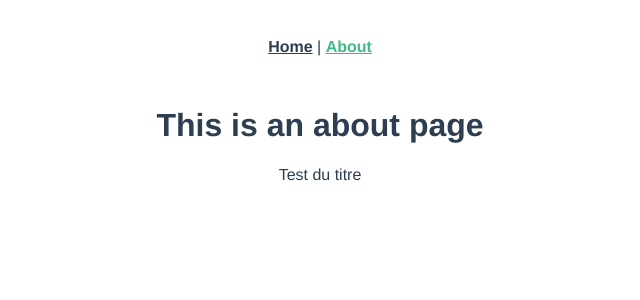
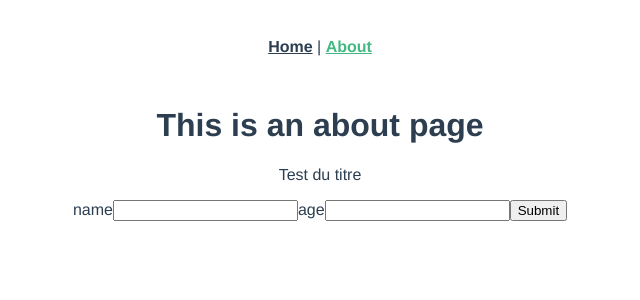
Before and after one commit to Jonathan-Caillon/Site-FromSomewhere, a Vue app in the folder client/: page /about in a window 1280 px wide. Shown: the top 300 px of the page, without its empty margins (320-960 px from the left). Built offline with nearby package versions, Linux system fonts and the light colour scheme; no server answers.

Commit message:
axios post test

```diff
--- a/client/src/views/About.vue
+++ b/client/src/views/About.vue
@@ -2,6 +2,13 @@
   <div class="about">
     <h1>This is an about page</h1>
     <p ref="name">{{ title }}</p>
+    <form @submit.prevent="postUser">
+      <label for="nom">name</label>
+      <input id="nom" type="text" v-model="nom" />
+      <label for="age">age</label>
+      <input id="age" type="text" v-model="age" />
+      <button type="submit">Submit</button>
+    </form>
   </div>
 </template>
 
@@ -11,6 +18,8 @@ export default {
   data() {
     return {
       title: "Test du titre",
+      nom: "",
+      age: "",
     };
   },
   mounted() {
@@ -21,5 +30,13 @@ export default {
         console.log(error);
       });
   },
+  methods: {
+    postUser() {
+      axios.post("http://localhost:9000/api/users", {
+        name: this.nom,
+        age: this.age,
+      });
+    },
+  },
 };
 </script>
```
